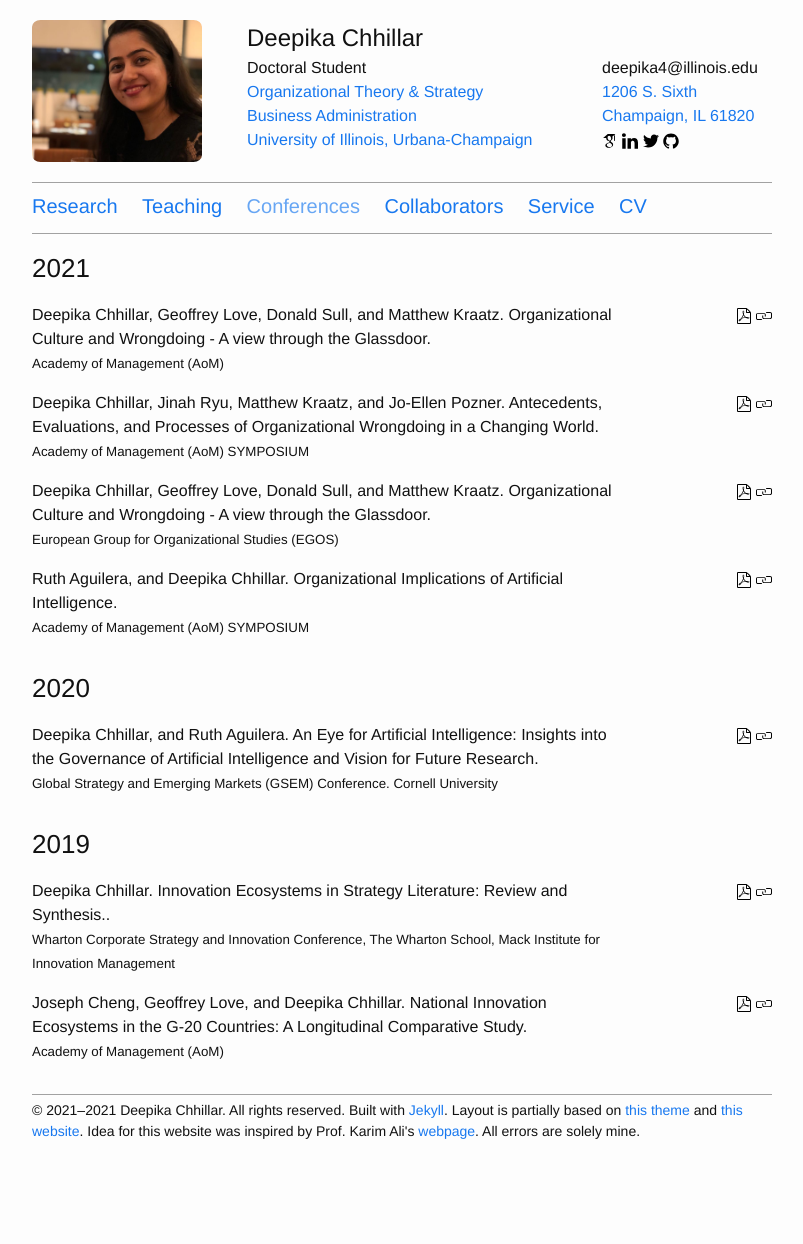
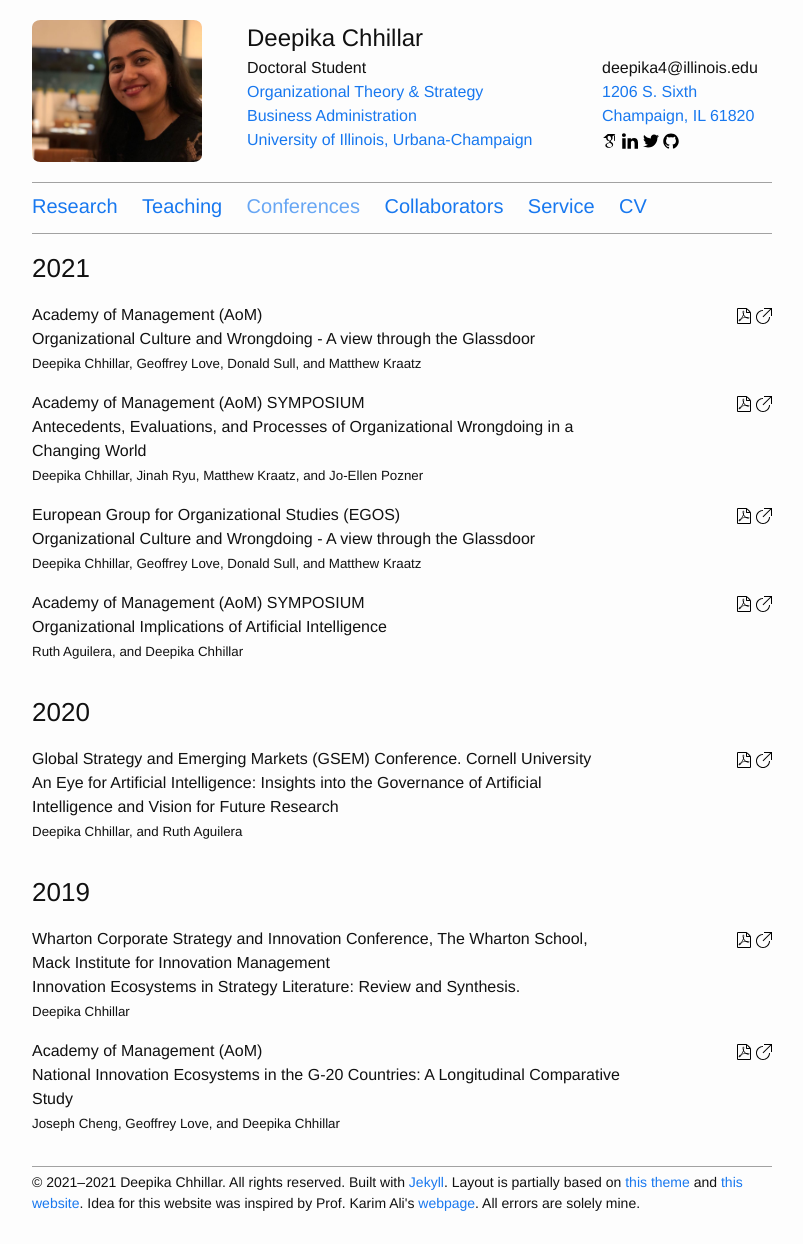
Before and after one commit to deepikachhillar/deepikachhillar.github.io, a Jekyll site: the page built from nav/conferences.md, in a window 1280 px wide. Shown: the whole page, without its empty margins (238-1041 px from the left). Built offline with Jekyll 4.4.1, drawn with Linux system fonts in a browser that asks for light colours; before the commit the page ends 1172 px from its top, so only the background shows below that.

Commit message:
Update conferences.md

```diff
--- a/nav/conferences.md
+++ b/nav/conferences.md
@@ -18,14 +18,15 @@
     </span> <br/>
     {% endif %}
     <div class="publication-title">
-      {{ paper.authors }}. {{ paper.title }}. <br/> <small> {{ paper.venue }} </small>
+      {{ paper.venue }} <br/>
+      {{ paper.title }} <br/> <small> {{ paper.authors }} </small>
     </div>
     <div class="right">
       <a href="{{ "/resources/papers/" | append: paper.id | append: ".pdf" | prepend: site.baseurl }}" target="_blank">
         <span class="icon"><svg><use xlink:href="#icon-pdf"/></svg></span>
       </a>
       <a href="{{ paper.link }}" target="_blank">
-        <span class="icon"><svg><use xlink:href="#icon-link"/></svg></span>
+        <span class="icon"><svg><use xlink:href="#icon-external-link"/></svg></span>
       </a>
       {% if paper.code %}
       <a href="{{ paper.code }}" target="_blank">
```
